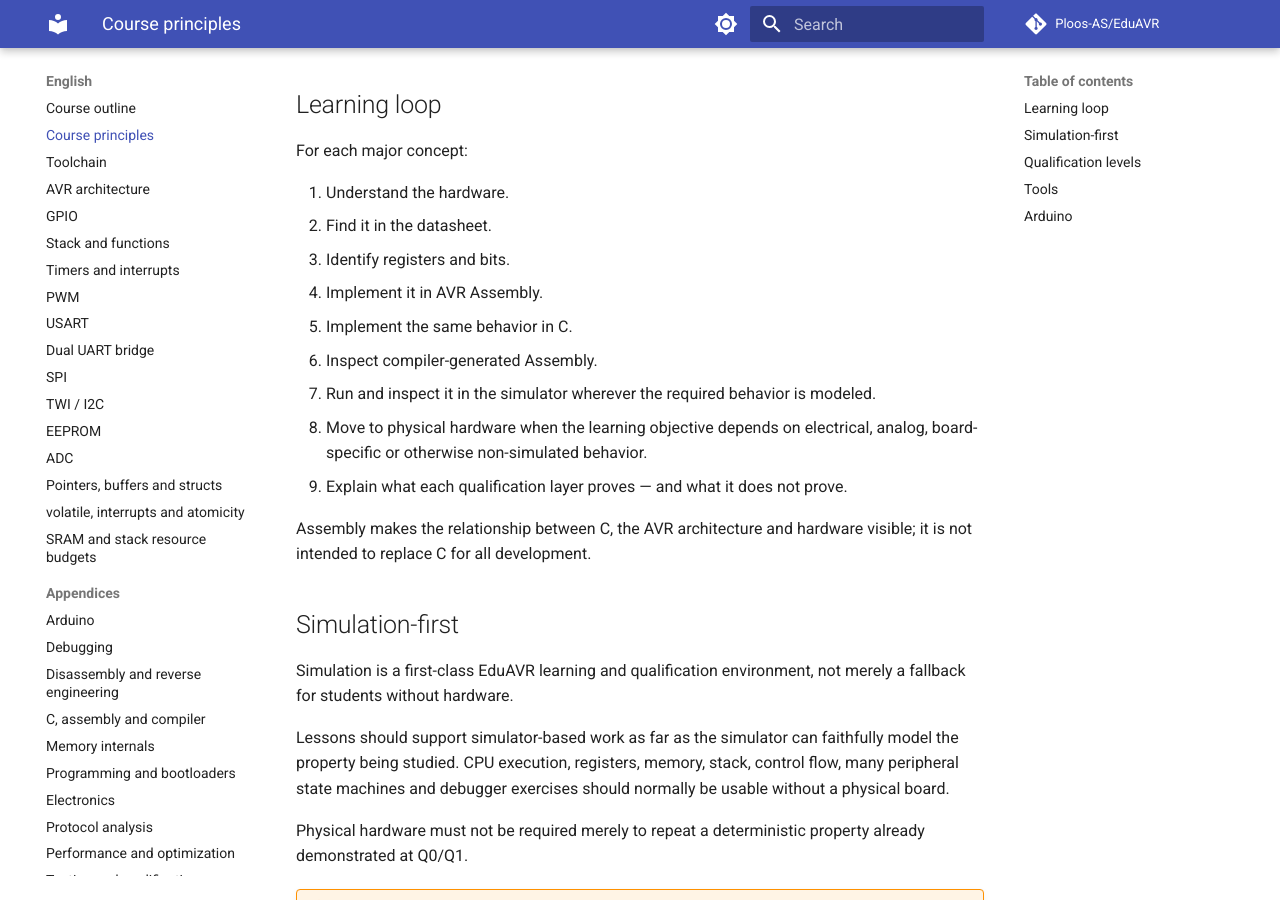
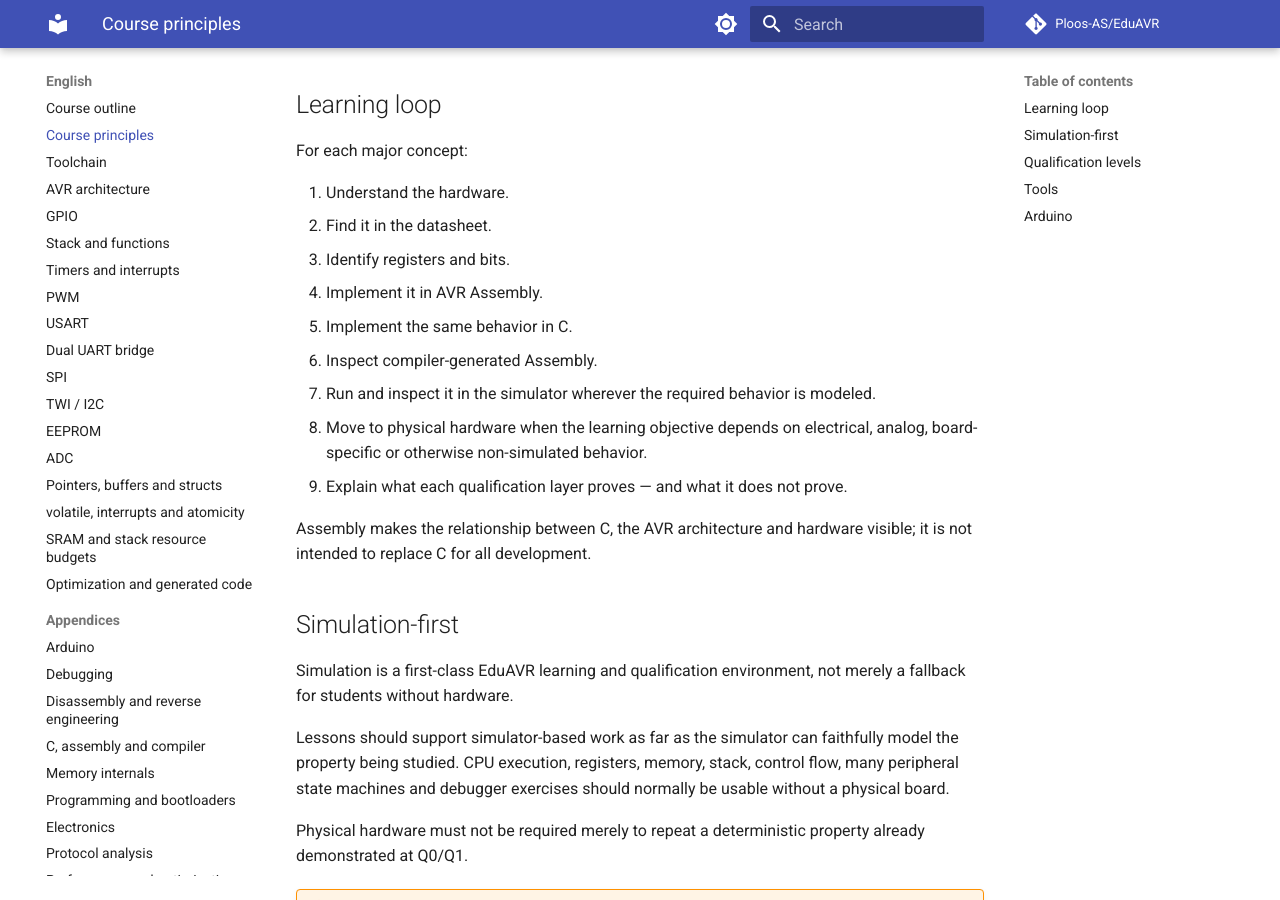
Before and after one commit to Ploos-AS/EduAVR, an MkDocs documentation site: the page built from docs/en/00-course-principles.md, in a window 1280 px wide and 900 px high, scrolled down 396 px. Built offline with MkDocs 1.6.1 and Material for MkDocs 9.7.7, drawn with Linux system fonts in a browser that asks for light colours; comment, search, counter and statistics services are not loaded; some of the changed lines change nothing that is shown.

Commit message:
M6: publish optimization lesson in course navigation

```diff
--- a/mkdocs.yml
+++ b/mkdocs.yml
@@ -79,6 +79,7 @@ nav:
       - Pointers, buffers and structs: en/14-data-structures.md
       - volatile, interrupts and atomicity: en/15-volatile-atomicity.md
       - SRAM and stack resource budgets: en/16-resource-budget.md
+      - Optimization and generated code: en/17-optimization.md
       - Appendices:
           - Arduino: en/appendix-a-arduino.md
           - Debugging: en/appendix-b-debugging.md
@@ -112,6 +113,7 @@ nav:
       - Pekere, buffere og structs: no/14-data-structures.md
       - volatile, interrupts og atomicitet: no/15-volatile-atomicity.md
       - SRAM- og stackbudsjett: no/16-resource-budget.md
+      - Optimalisering og generert kode: no/17-optimalisering.md
       - Appendikser:
           - Arduino: no/vedlegg-a-arduino.md
           - Debugging: no/vedlegg-b-debugging.md
```
